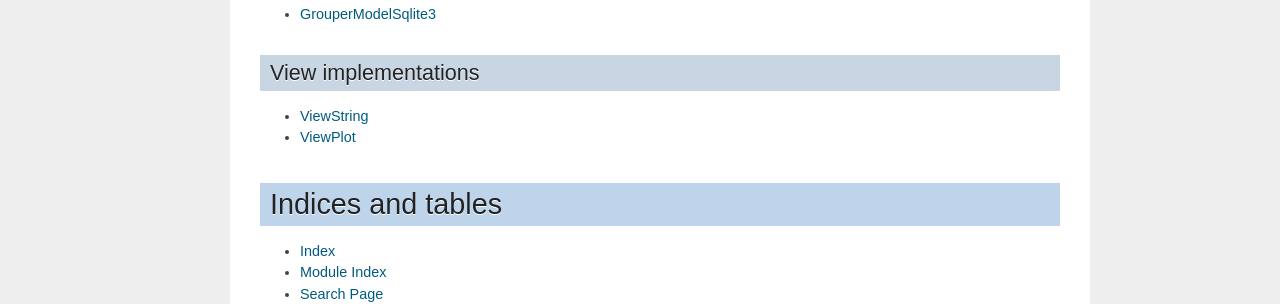
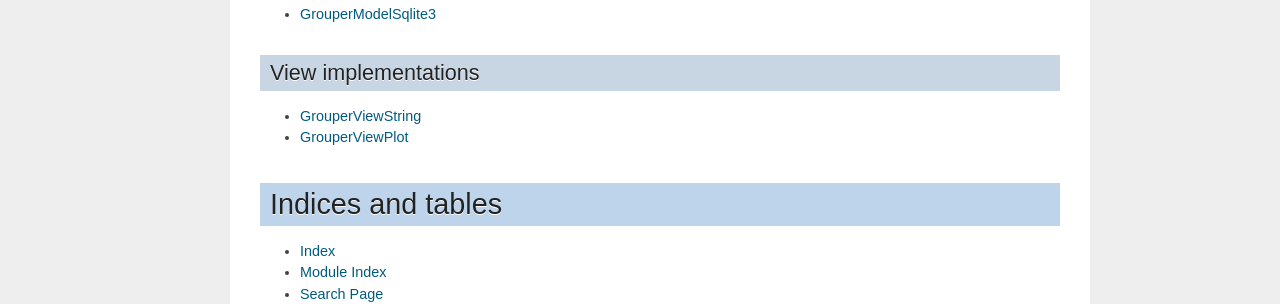
Before and after one commit to aleneus/egegrouper, a Sphinx documentation site: the page built from doc/source/index.rst, in a window 1280 px wide. Shown: the part 564-868 px from the top of the page. Built offline with Sphinx 7.4.7, drawn with Linux system fonts in a browser that asks for light colours.

Commit message:
doc views

```diff
--- a/doc/source/index.rst
+++ b/doc/source/index.rst
@@ -42,8 +42,8 @@ View implementations
 
 .. toctree::
 
-   ViewString <view_string>
-   ViewPlot <view_plot>
+   GrouperViewString <view_string>
+   GrouperViewPlot <view_plot>
 
 Indices and tables
 ==================
--- a/doc/source/view_plot.rst
+++ b/doc/source/view_plot.rst
@@ -1,5 +1,5 @@
-ViewPlot
-========
+GrouperViewPlot
+===============
 
 .. automodule:: view_plot
    :members:
--- a/doc/source/view_string.rst
+++ b/doc/source/view_string.rst
@@ -1,5 +1,5 @@
-ViewString
-==========
+GrouperViewString
+=================
 
 .. automodule:: view_string
    :members:
```
